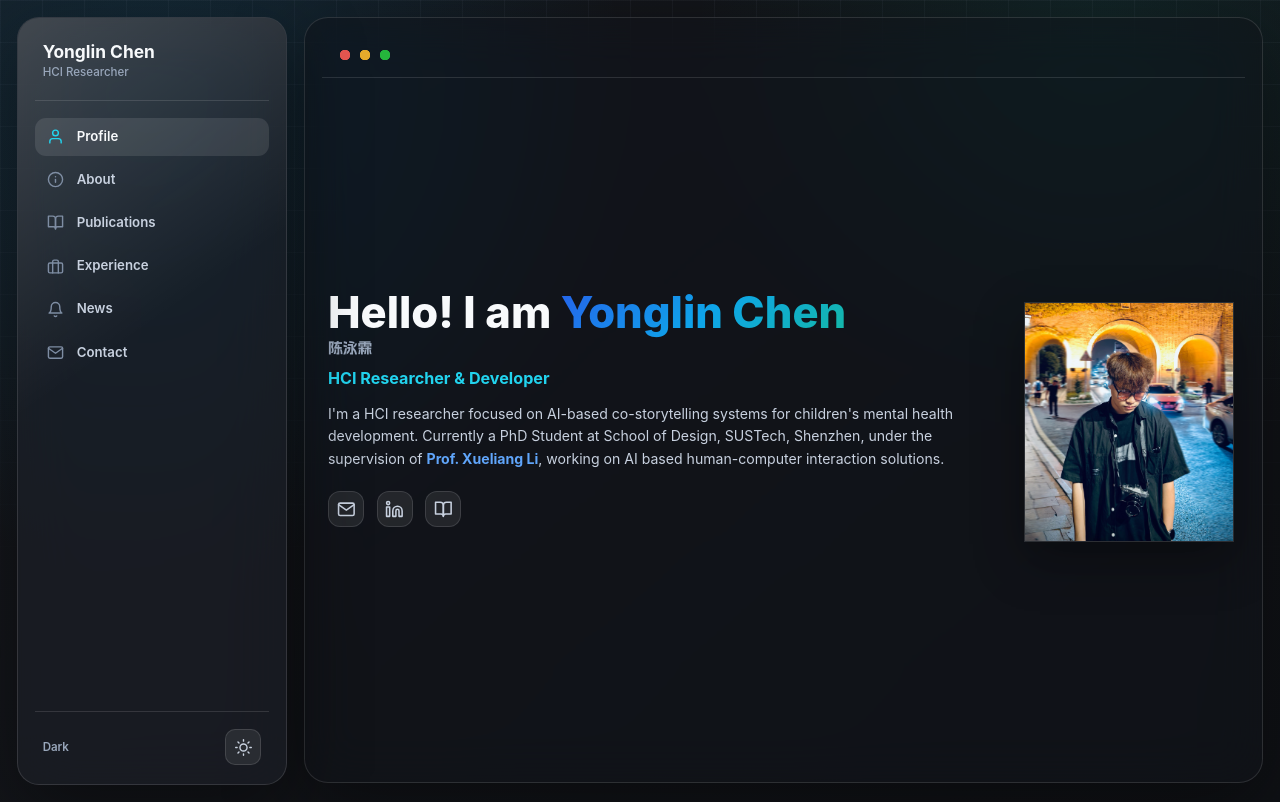
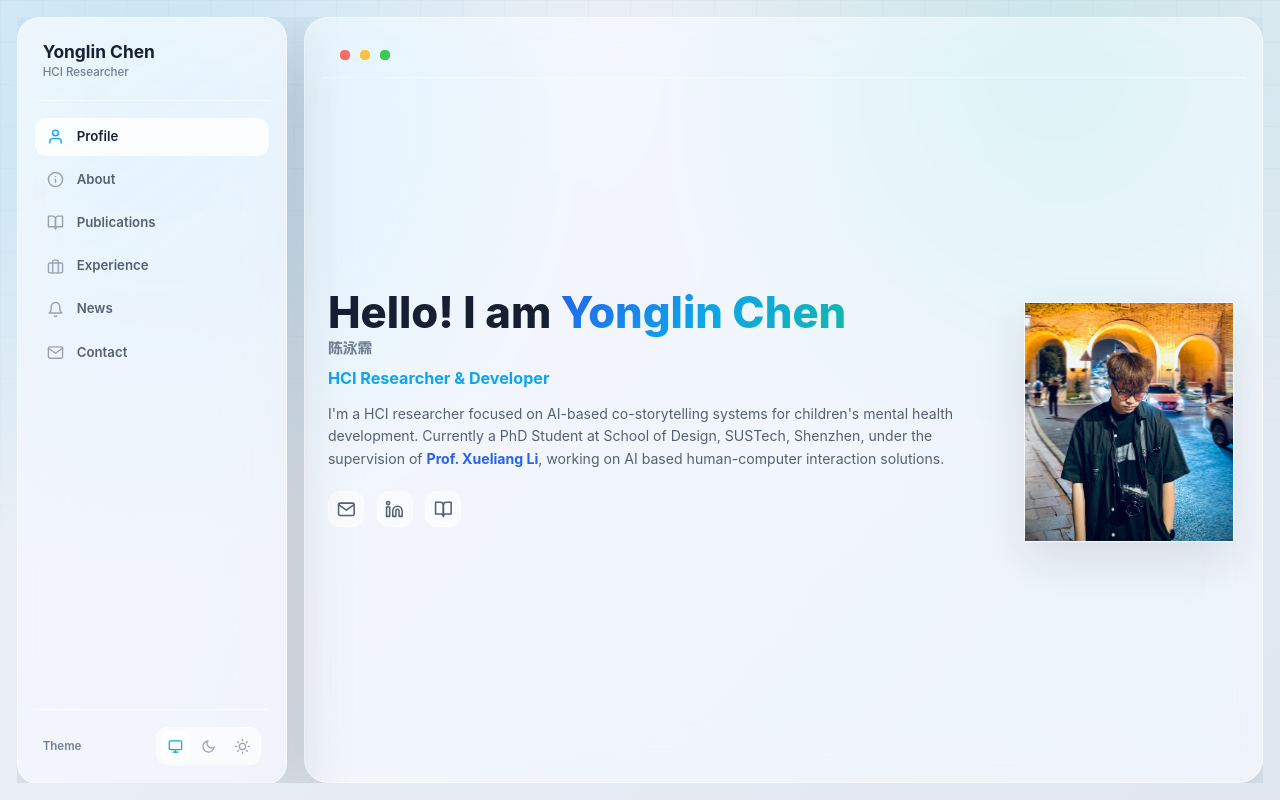
Before and after one commit to 100days-YongLin/100days-yonglin.github.io, a React (Create React App) app: page / in a window 1280 px wide. Built offline with nearby package versions, Linux system fonts and the light colour scheme; a web font is replaced by a local one.

Commit message:
Lock viewport scroll and add theme modes

```diff
--- a/src/App.css
+++ b/src/App.css
@@ -1,5 +1,8 @@
 .App {
+  height: 100dvh;
   min-height: 100vh;
+  overflow: hidden;
+  overscroll-behavior: none;
   position: relative;
   padding: 1rem;
 }
@@ -20,15 +23,18 @@
   display: grid;
   grid-template-columns: 270px minmax(0, 1fr);
   gap: 1rem;
+  height: calc(100dvh - 2rem);
   width: min(1480px, 100%);
   margin: 0 auto;
+  overflow: hidden;
 }
 
 .content-pane {
   min-width: 0;
-  height: calc(100vh - 2rem);
+  height: 100%;
   overflow-y: auto;
   overflow-x: hidden;
+  overscroll-behavior: contain;
   border: 1px solid var(--glass-border);
   border-radius: 24px;
   background: rgba(255, 255, 255, 0.5);
@@ -125,11 +131,12 @@ main > section {
   .settings-window {
     display: flex;
     flex-direction: column;
+    height: calc(100dvh - 1.5rem);
   }
 
   .content-pane {
-    height: auto;
-    max-height: none;
+    flex: 1;
+    min-height: 0;
     border-radius: 20px;
   }
 }
--- a/src/App.js
+++ b/src/App.js
@@ -1,4 +1,4 @@
-import React, { useRef, useState, useEffect } from 'react';
+import React, { useCallback, useRef, useState, useEffect } from 'react';
 import { BrowserRouter as Router, Routes, Route } from 'react-router-dom';
 import Header from './components/Header/Header';
 import Hero from './components/Hero/Hero';
@@ -15,30 +15,50 @@ const WHEEL_PAGE_COOLDOWN = 760;
 const WHEEL_DELTA_THRESHOLD = 36;
 
 function App() {
-  const [darkMode, setDarkMode] = useState(false);
+  const [themeMode, setThemeMode] = useState(() => localStorage.getItem('themeMode') || 'system');
+  const [resolvedTheme, setResolvedTheme] = useState('dark');
   const [activeSection, setActiveSection] = useState('home');
+  const activeSectionRef = useRef(activeSection);
+  const contentPaneRef = useRef(null);
   const lastWheelPageChangeRef = useRef(0);
 
   useEffect(() => {
-    // 强制使用暗色模式
-    setDarkMode(true);
-    document.documentElement.setAttribute('data-theme', 'dark');
-    localStorage.setItem('theme', 'dark');
+    activeSectionRef.current = activeSection;
+  }, [activeSection]);
+
+  useEffect(() => {
+    const mediaQuery = window.matchMedia('(prefers-color-scheme: dark)');
+
+    const applyTheme = () => {
+      const nextTheme = themeMode === 'system'
+        ? (mediaQuery.matches ? 'dark' : 'light')
+        : themeMode;
+
+      setResolvedTheme(nextTheme);
+      document.documentElement.setAttribute('data-theme', nextTheme);
+      localStorage.setItem('themeMode', themeMode);
+    };
+
+    applyTheme();
+    mediaQuery.addEventListener('change', applyTheme);
+
+    return () => mediaQuery.removeEventListener('change', applyTheme);
+  }, [themeMode]);
+
+  const handleThemeModeChange = (mode) => {
+    setThemeMode(mode);
+  };
+
+  const handleSectionChange = useCallback((section) => {
+    setActiveSection(section);
+    activeSectionRef.current = section;
+
+    contentPaneRef.current?.scrollTo({ top: 0, behavior: 'auto' });
   }, []);
 
-  const toggleDarkMode = () => {
-    const newTheme = !darkMode ? 'dark' : 'light';
-    setDarkMode(!darkMode);
-    document.documentElement.setAttribute('data-theme', newTheme);
-    localStorage.setItem('theme', newTheme);
-  };
-
-  const handleSectionChange = (section) => {
-    setActiveSection(section);
-
-    const scrollContainer = document.querySelector('.content-pane');
-    scrollContainer?.scrollTo({ top: 0, behavior: 'auto' });
-  };
+  useEffect(() => {
+    const scrollContainer = contentPaneRef.current;
+    if (!scrollContainer) return undefined;
 
     const handleContentWheel = (event) => {
       if (Math.abs(event.deltaY) < WHEEL_DELTA_THRESHOLD) {
@@ -52,7 +72,7 @@ function App() {
       }
 
       const direction = event.deltaY > 0 ? 1 : -1;
-    const currentIndex = SECTION_ORDER.indexOf(activeSection);
+      const currentIndex = SECTION_ORDER.indexOf(activeSectionRef.current);
       const nextIndex = Math.min(
         Math.max(currentIndex + direction, 0),
         SECTION_ORDER.length - 1
@@ -68,6 +88,13 @@ function App() {
       lastWheelPageChangeRef.current = now;
       handleSectionChange(SECTION_ORDER[nextIndex]);
     };
+
+    scrollContainer.addEventListener('wheel', handleContentWheel, { passive: false });
+
+    return () => {
+      scrollContainer.removeEventListener('wheel', handleContentWheel);
+    };
+  }, [handleSectionChange]);
 
   const sectionPages = {
     home: <Hero />,
@@ -90,11 +117,12 @@ function App() {
         <div className="settings-window">
           <Header
             activeSection={activeSection}
-            darkMode={darkMode}
+            resolvedTheme={resolvedTheme}
             onSectionChange={handleSectionChange}
-            toggleDarkMode={toggleDarkMode}
+            onThemeModeChange={handleThemeModeChange}
+            themeMode={themeMode}
           />
-          <div className="content-pane" onWheel={handleContentWheel}>
+          <div className="content-pane" ref={contentPaneRef}>
             <main>
               <Routes>
                 <Route path="/" element={
--- a/src/components/Header/Header.css
+++ b/src/components/Header/Header.css
@@ -142,7 +142,6 @@
   font-weight: 600;
 }
 
-.theme-toggle,
 .mobile-menu-toggle {
   display: flex;
   align-items: center;
@@ -158,11 +157,45 @@
   transition: all 0.2s ease;
 }
 
-.theme-toggle:hover,
 .mobile-menu-toggle:hover {
   border-color: var(--accent-color);
   color: var(--accent-color);
   background: var(--control-hover);
+}
+
+.theme-segmented {
+  display: grid;
+  grid-template-columns: repeat(3, 1fr);
+  gap: 0.2rem;
+  padding: 0.18rem;
+  border: 1px solid var(--glass-border);
+  border-radius: 12px;
+  background: var(--control-bg);
+}
+
+.theme-option {
+  display: flex;
+  align-items: center;
+  justify-content: center;
+  width: 30px;
+  height: 30px;
+  border: 0;
+  border-radius: 9px;
+  background: transparent;
+  color: var(--text-light);
+  cursor: pointer;
+  font-size: 0.88rem;
+  transition: all 0.2s ease;
+}
+
+.theme-option:hover,
+.theme-option.active {
+  background: var(--sidebar-active);
+  color: var(--accent-color);
+}
+
+.theme-option:focus {
+  outline: none;
 }
 
 .mobile-menu-toggle,
@@ -211,6 +244,11 @@
     display: none;
   }
 
+  .theme-option {
+    width: 28px;
+    height: 28px;
+  }
+
   .mobile-menu-toggle {
     display: flex;
   }
@@ -238,7 +276,6 @@
     font-size: 0.72rem;
   }
 
-  .theme-toggle,
   .mobile-menu-toggle {
     width: 34px;
     height: 34px;
--- a/src/components/Header/Header.js
+++ b/src/components/Header/Header.js
@@ -3,6 +3,7 @@ import { motion } from 'framer-motion';
 import {
   FiSun,
   FiMoon,
+  FiMonitor,
   FiMenu,
   FiX,
   FiUser,
@@ -14,7 +15,7 @@ import {
 } from 'react-icons/fi';
 import './Header.css';
 
-const Header = ({ activeSection, darkMode, onSectionChange, toggleDarkMode }) => {
+const Header = ({ activeSection, onSectionChange, onThemeModeChange, resolvedTheme, themeMode }) => {
   const [isMobileMenuOpen, setIsMobileMenuOpen] = useState(false);
 
   const navItems = [
@@ -24,6 +25,12 @@ const Header = ({ activeSection, darkMode, onSectionChange, toggleDarkMode }) =>
     { name: 'Experience', href: '#experience', icon: FiBriefcase },
     { name: 'News', href: '#news', icon: FiBell },
     { name: 'Contact', href: '#contact', icon: FiMail }
+  ];
+
+  const themeItems = [
+    { mode: 'system', icon: FiMonitor, label: 'System' },
+    { mode: 'dark', icon: FiMoon, label: 'Dark' },
+    { mode: 'light', icon: FiSun, label: 'Light' }
   ];
 
   const selectSection = (href) => {
@@ -83,16 +90,23 @@ const Header = ({ activeSection, darkMode, onSectionChange, toggleDarkMode }) =>
           </nav>
 
           <div className="header-actions">
-            <span className="theme-label">{darkMode ? 'Dark' : 'Light'}</span>
-            <motion.button
-              className="theme-toggle"
-              onClick={toggleDarkMode}
-              whileHover={{ scale: 1.1 }}
-              whileTap={{ scale: 0.9 }}
-              aria-label="Toggle theme"
-            >
-              {darkMode ? <FiSun /> : <FiMoon />}
-            </motion.button>
+            <span className="theme-label">Theme</span>
+            <div className="theme-segmented" role="group" aria-label="Theme mode">
+              {themeItems.map((item) => (
+                <motion.button
+                  key={item.mode}
+                  className={`theme-option ${themeMode === item.mode ? 'active' : ''}`}
+                  onClick={() => onThemeModeChange(item.mode)}
+                  whileHover={{ scale: 1.04 }}
+                  whileTap={{ scale: 0.96 }}
+                  aria-label={`${item.label} theme`}
+                  aria-pressed={themeMode === item.mode}
+                  title={item.mode === 'system' ? `System (${resolvedTheme})` : item.label}
+                >
+                  <item.icon />
+                </motion.button>
+              ))}
+            </div>
 
             <motion.button
               className="mobile-menu-toggle"
--- a/src/index.css
+++ b/src/index.css
@@ -65,7 +65,10 @@
 }
 
 html {
+  height: 100%;
   font-size: 17px;
+  overflow: hidden;
+  overscroll-behavior: none;
   scroll-behavior: smooth;
 }
 
@@ -83,6 +86,14 @@ body {
   line-height: 1.45;
   transition: background-color 0.3s ease, color 0.3s ease;
   font-size: 14px;
+  height: 100%;
+  overflow: hidden;
+  overscroll-behavior: none;
+}
+
+#root {
+  height: 100%;
+  overflow: hidden;
 }
 
 [data-theme="dark"] body {
```
Lines whose indentation alone changed are shown as unchanged.
